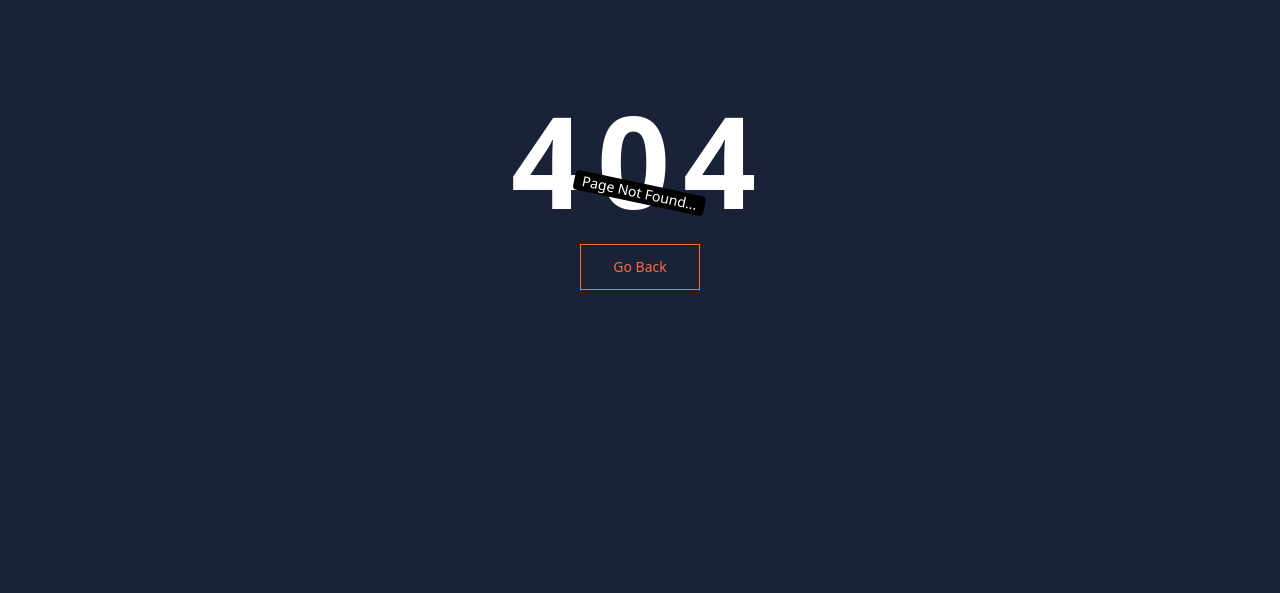
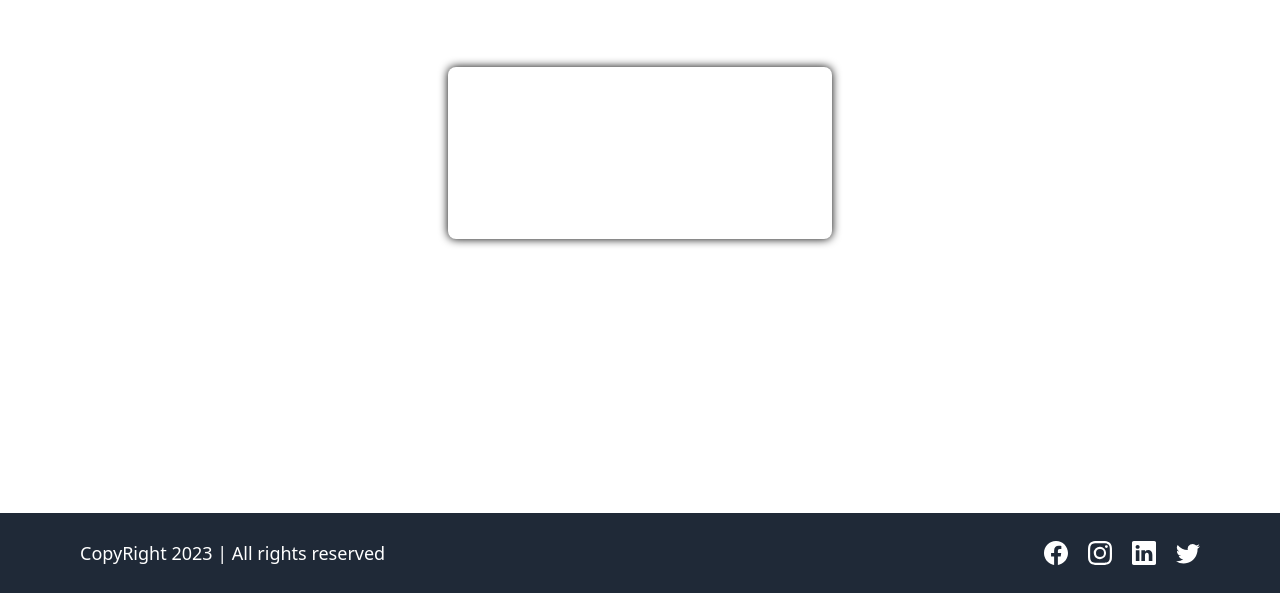
Before and after one commit to Tusharsaxena290/LMS-FRONT-END, a React (Vite) app: page /signup in a window 1280 px wide. Before the commit this address had no page. Shown: the part 207-800 px from the top of the page. Built offline with nearby package versions, Linux system fonts and the light colour scheme.

Commit message:
started sign-up page work

```diff
--- a/src/App.jsx
+++ b/src/App.jsx
@@ -3,6 +3,7 @@ import { Routes,Route } from 'react-router-dom'
 import HomePage from './Pages/HomePage'
 import AboutUs from './Pages/AboutUs'
 import NotFound from './Pages/NotFound'
+import Signup from './Pages/SignUp'
 
 function App() {
 
@@ -15,6 +16,9 @@ function App() {
     <Route path="/" element={<HomePage/>}/>
     <Route path='/about' element={<AboutUs/>}/>
 
+    {/* SignUp */}
+
+    <Route path='/signup' element={<Signup/>}></Route>
 
     {/* unknown path */}
     <Route path='*' element={<NotFound></NotFound>}/>
--- /dev/null
+++ b/src/Pages/Signup.jsx
@@ -0,0 +1,44 @@
+import { useState } from "react";
+import HomeLayout from "../Layouts/HomeLayout";
+import { BsPersonCircle } from "react-icons/bs";
+
+function Signup() {
+  const [previewImage, setPreviewImage] = useState("");
+
+  return (
+    <HomeLayout>
+      <div className="flex items-center justify-center h-[90vh]">
+        {/* FORM */}
+        <form
+          className="flex flex-col justify-center  gap-3 rounded-lg p-4 text-white w-96
+        shadow-[0_0_10px_black]"
+        >
+          {/* REGISTERATION HEADING */}
+          <h1 className="text-center text-2xl font-bold">Registeration Page</h1>
+
+          {/* LABEL */}
+          <label htmlFor="image_uploads" className="cursor-pointer">
+            {previewImage ? (
+              <img
+                className="w-24 h-24 m-auto rounded-full"
+                src={previewImage}
+              />
+            ) : (
+              <BsPersonCircle className="w-24 h-24 rounded-full m-auto" />
+            )}
+          </label>
+
+          {/* INPUT-IMAGE-INPUT FROM USER*/}
+          <input
+            className="hidden"
+            type="file"
+            name="image_uploads"
+            id="image_uploads"
+            accept=".jpg , .jpeg , .png , .svg"
+            />
+        </form>
+      </div>
+    </HomeLayout>
+  );
+}
+export default Signup;
```
